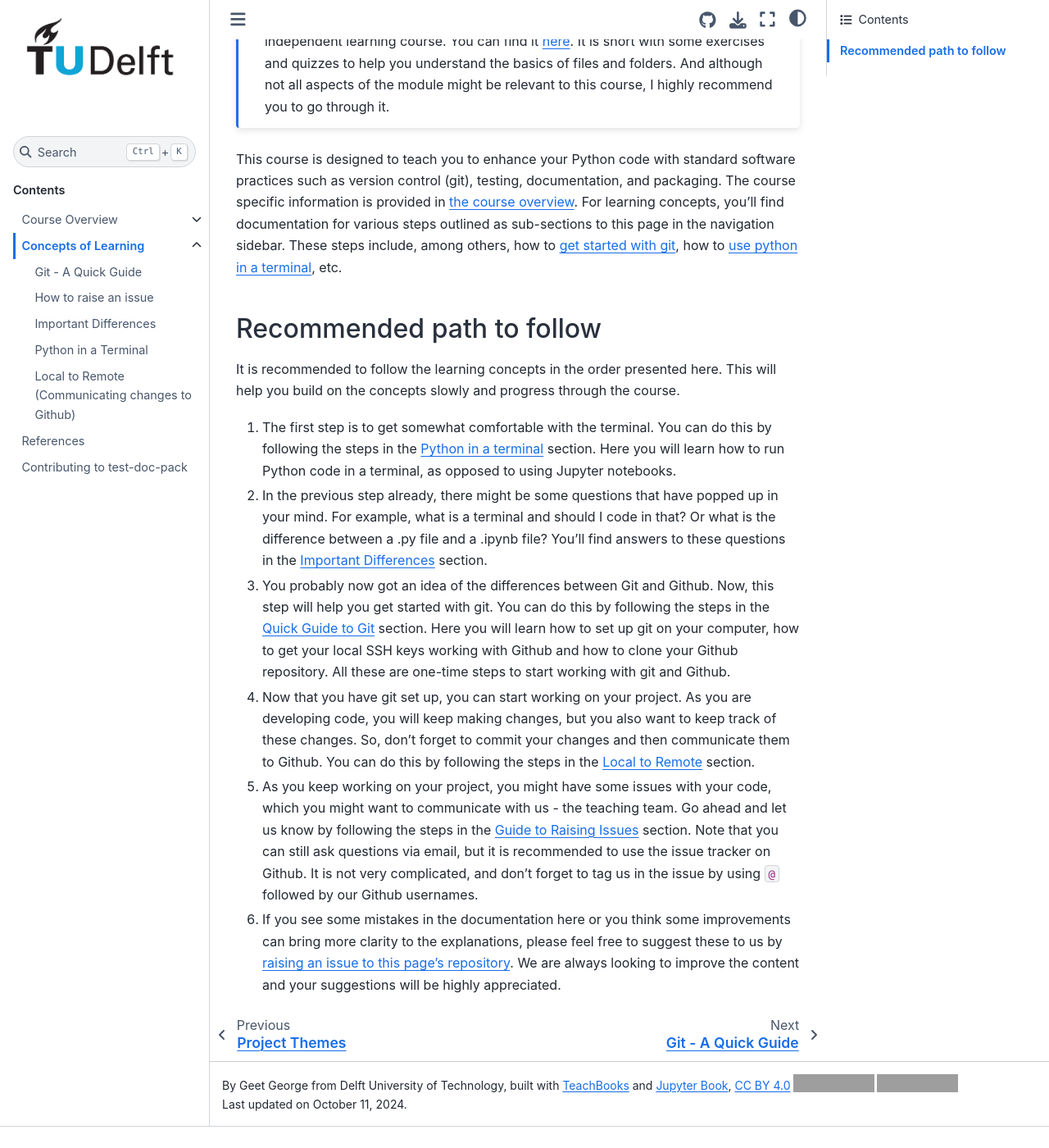
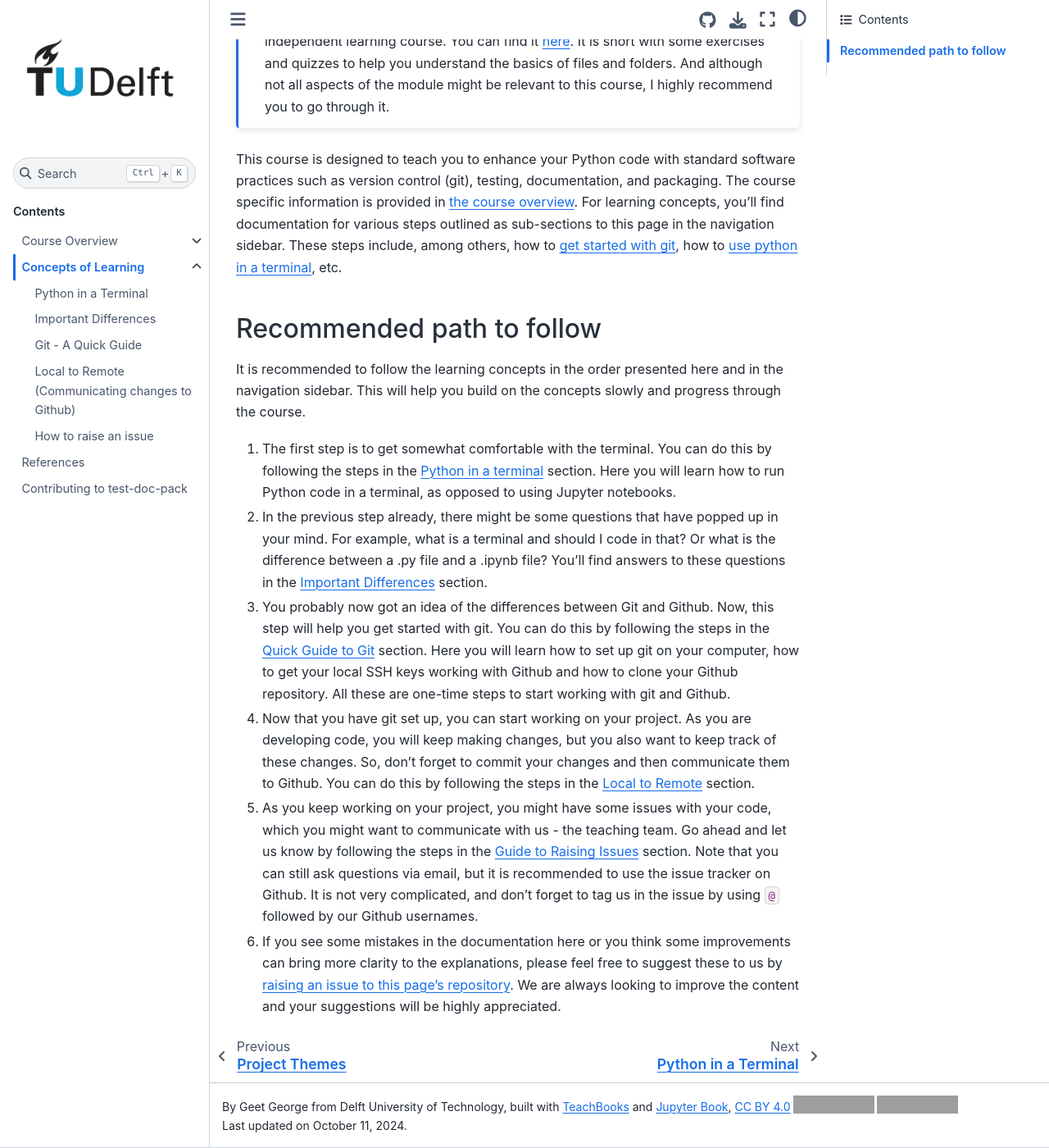
Before and after one commit to Geet-George/test-doc-pack, a Jupyter Book: the page built from book/content/learning/overview.md, in a window 1280 px wide and 1400 px high, scrolled down 204 px. Shown: the whole window at 82% size. Built offline with Jupyter Book 1.0.4 settings and Sphinx 7.4.7 and the Sphinx Book theme 1.1.4, drawn with Linux system fonts in a browser that asks for light colours; comment, search, counter and statistics services are not loaded; before the commit the page ends 1578 px from its top, so only the background shows below that; grey boxes are pictures that could not be loaded.

Commit message:
restructure pages in toc to match reco path

```diff
--- a/book/_toc.yml
+++ b/book/_toc.yml
@@ -10,10 +10,10 @@
       - file: content/course/projects/themes.md
     - file: content/learning/overview.md
       sections:
+      - file: content/learning/python-in-a-terminal.md
+      - file: content/learning/important-differences.md
       - file: content/learning/quick-guide-to-git.md
+      - file: content/learning/local-to-remote.md
       - file: content/learning/guide-to-raising-issues.md
-      - file: content/learning/important-differences.md
-      - file: content/learning/python-in-a-terminal.md
-      - file: content/learning/local-to-remote.md
     - file: references.md
     - file: contributing.md
--- a/book/content/learning/overview.md
+++ b/book/content/learning/overview.md
@@ -8,7 +8,7 @@
 
 ## Recommended path to follow
 
-It is recommended to follow the learning concepts in the order presented here. This will help you build on the concepts slowly and progress through the course.
+It is recommended to follow the learning concepts in the order presented here and in the navigation sidebar. This will help you build on the concepts slowly and progress through the course.
 
 1. The first step is to get somewhat comfortable with the terminal. You can do this by following the steps in the [Python in a terminal](python-in-a-terminal.md) section. Here you will learn how to run Python code in a terminal, as opposed to using Jupyter notebooks.
 
```
